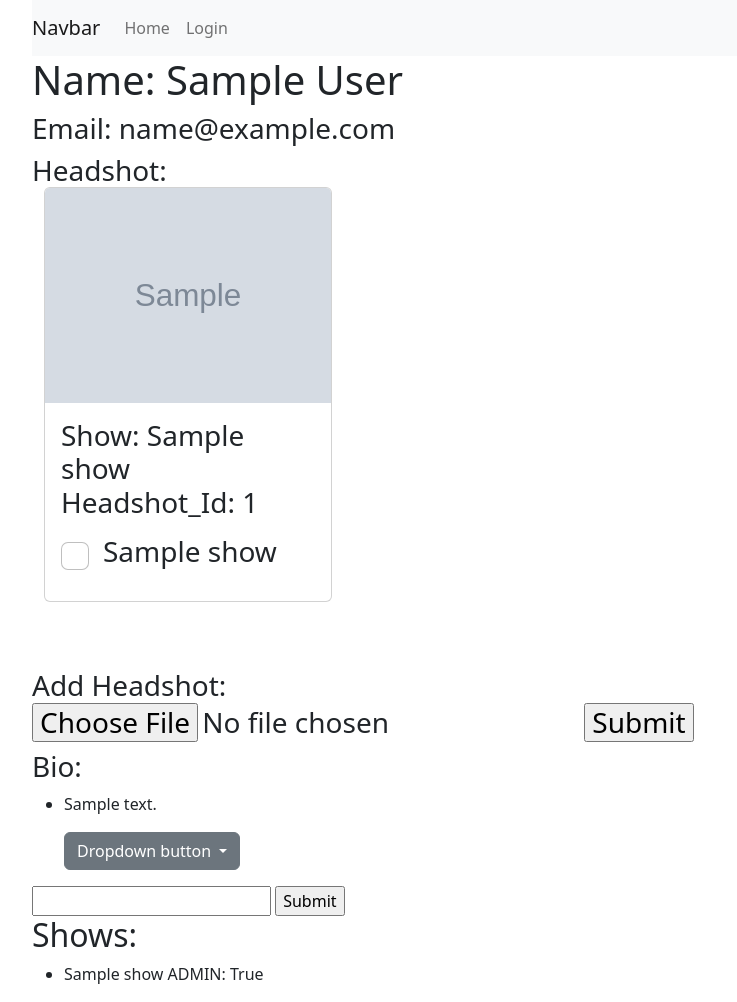
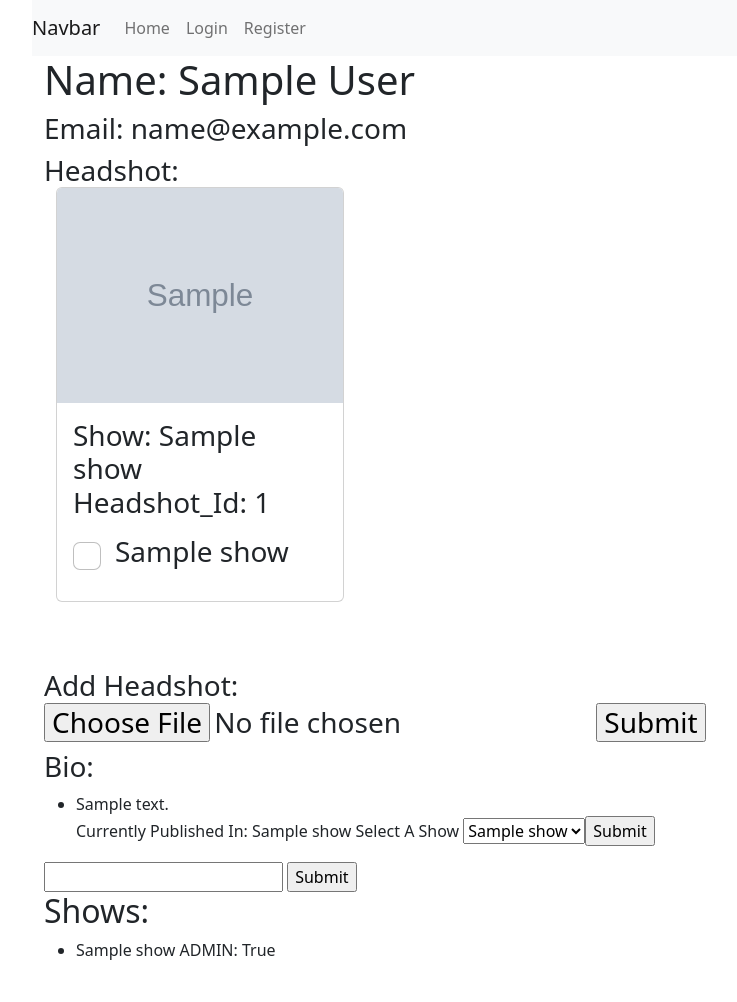
Before and after one commit to TaylorHartsfield/PlayBuildPro, a Flask app: page /user_profile/1 in a window 1280 px wide. Shown: the whole page, without its empty margins (50-787 px from the left). After the commit the page ends 960 px from the top, so only its background shows below. Run offline with Flask 2, Linux system fonts and the light colour scheme; tables that the repository leaves empty hold one stand-in row (values such as "Sample post"); grey boxes marked "Sample" are stand-in pictures; some libraries are stand-ins or nearby versions.

Commit message:
Send Show ID and bio ID to server - work in progress

```diff
--- a/crud.py
+++ b/crud.py
@@ -94,4 +94,4 @@ def add_bio_to_show(bio_id, show_id):
     model.db.session.add(bio)
     model.db.session.commit()
 
-    return "Bio Added to show!"
+    return bio
--- a/server.py
+++ b/server.py
@@ -225,15 +225,19 @@ def add_bio(user_id):
     return redirect(f'/user_profile/{bio.user_id}')
 
 
-@app.route('/add_bio_to_show/<bio_id>/<show_id>', methods=["POST"])
-def add_bio_to_show(bio_id, show_id):
+@app.route('/add_bio_to_show', methods=["POST"])
+def add_bio_to_show():
+
+    [show_id, bio_id] = request.form.get('showPicker').split(" ")
+    print(show_id)
+
 
     bio = crud.add_bio_to_show(bio_id, show_id)
-
+    print(bio)
     flash(f'Bio sent to {bio.shows.title} for publishing!')
     return redirect(f'/user_profile/{bio.user_id}')
 
 
 if __name__ == "__main__":
     model.connect_to_db(app)
-    app.run(debug=True)
+    app.run(host='0.0.0.0', debug=True)
--- a/templates/base.html
+++ b/templates/base.html
@@ -4,8 +4,9 @@
     <meta charset="UTF-8">
     <meta http-equiv="X-UA-Compatible" content="IE=edge">
     <meta name="viewport" content="width=device-width, initial-scale=1">
+
     <link href="https://cdn.jsdelivr.net/npm/bootstrap@5.2.0/dist/css/bootstrap.min.css" rel="stylesheet" integrity="sha384-gH2yIJqKdNHPEq0n4Mqa/HGKIhSkIHeL5AyhkYV8i59U5AR6csBvApHHNl/vI1Bx" crossorigin="anonymous">
-</head>
+  </head>
 <body>
 <div class="container">
     <nav class="navbar navbar-expand-lg navbar-light bg-light">
@@ -34,10 +35,13 @@
             <li class="nav-item">
               <a class="nav-link" href="/login">Login</a>
             </li>
+            <li class="nav-item">
+              <a class="nav-link" href="/register_user">Register</a>
+            </li>
             {%endif%}
         </div>
       </nav>
-</div>
+
 {% for message in get_flashed_messages()%}
         <div class="alert alert-dismissible fade show" role="alert">
             <span>{{ message }}
@@ -51,5 +55,6 @@
     <script src="https://code.jquery.com/jquery-3.2.1.slim.min.js" integrity="sha384-KJ3o2DKtIkvYIK3UENzmM7KCkRr/rE9/Qpg6aAZGJwFDMVNA/GpGFF93hXpG5KkN" crossorigin="anonymous"></script>
     <script src="https://cdn.jsdelivr.net/npm/popper.js@1.12.9/dist/umd/popper.min.js" integrity="sha384-ApNbgh9B+Y1QKtv3Rn7W3mgPxhU9K/ScQsAP7hUibX39j7fakFPskvXusvfa0b4Q" crossorigin="anonymous"></script>
     <script src="https://cdn.jsdelivr.net/npm/bootstrap@4.0.0/dist/js/bootstrap.min.js" integrity="sha384-JZR6Spejh4U02d8jOt6vLEHfe/JQGiRRSQQxSfFWpi1MquVdAyjUar5+76PVCmYl" crossorigin="anonymous"></script>
+  </div>
 </body>
 </html>
--- a/templates/homepage.html
+++ b/templates/homepage.html
@@ -1,3 +1,7 @@
 {%extends 'base.html'%}
 
-{%block body%} {%endblock%}
+{%block body%}
+
+<img src="/static/broadway.jpeg">
+
+{%endblock%}
--- a/templates/user_profile.html
+++ b/templates/user_profile.html
@@ -48,28 +48,32 @@
 </h3>
 <h3>Bio: </h3>
     {%if user.bios %}
+    <form action="/add_bio_to_show" method="POST">
     <ul>
       {%for bios in user.bios%}
       <li>
         <p>
-          {{bios.bio}}
-          <div class="dropdown">
-            <button class="btn btn-secondary dropdown-toggle" type="button" id="showPicker" data-toggle="dropdown" aria-haspopup="true" aria-expanded="false">
-              Dropdown button
-            </button>
+          {{bios.bio}}<br>
+          Currently Published In: {{bios.shows.title}}
+          <label for="showPicker">Select A Show</label>
+            <select id="showPicker" name="showPicker">
             <div class="dropdown-menu" aria-labelledby="dropdownMenuButton">
-              {%for show in user_shows%}
-              <a class="dropdown-item" href="/add_to_show/{{bios.bio_id}}/{{show.show_id}}">{{show.shows.title}}</a>
+              {%for show in user.cast%}
+              <option value="{{show.show_id}} {{bios.bio_id}}">{{show.shows.title}}</option>
               {%endfor%}
-            </div>
+
+
+            <input type="submit">
           </div>
+        </select>
         </p>
-      </li>
+        </li>
       {%endfor%}
     </ul>
+    </form>
     {%endif%}
     <form action="/add_bio/{{user.user_id}}" method="POST">
-      <input type="textbox" name="bio">
+      <input type="textbox" name="bio" required>
       <input type="submit">
     </form>
 
```
